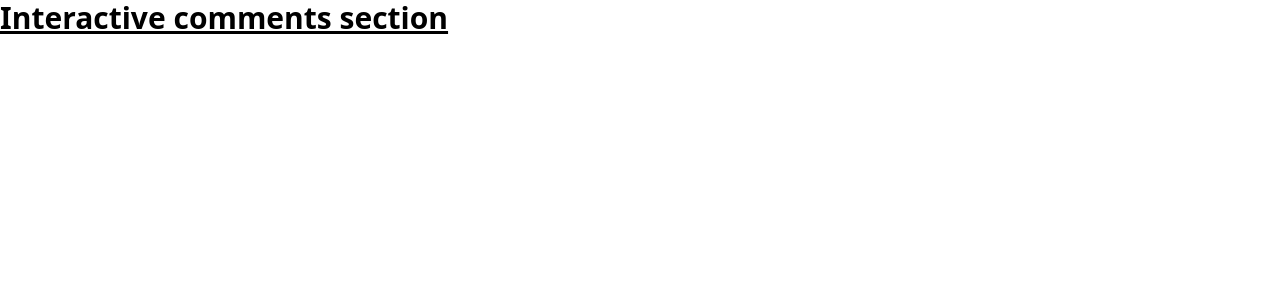
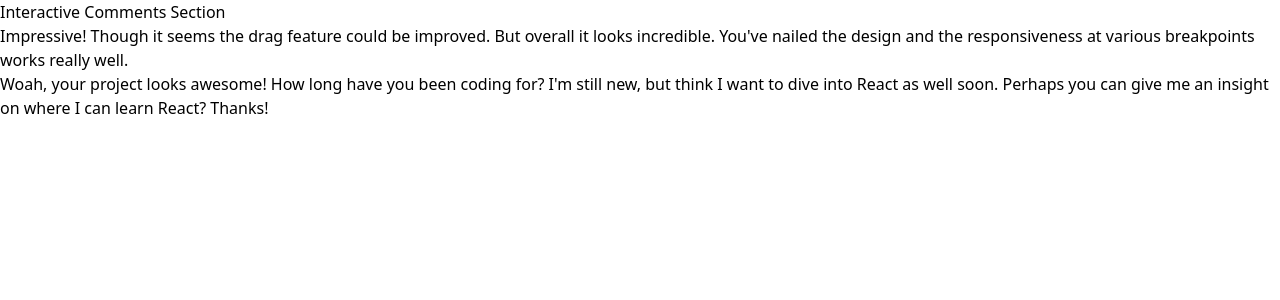
Before and after one commit to SanazBHMN/interactive-comments-section, a React (Vite) app: page / in a window 1280 px wide. Shown: the top 300 px of the page. Built offline with nearby package versions, Linux system fonts and the light colour scheme.

Commit message:
Implement comment-related components

```diff
--- a/src/App.tsx
+++ b/src/App.tsx
@@ -1,6 +1,18 @@
+// import components
+import CommentsList from "./components/CommentsList";
+// import static data
+import data from "../utils/data.json";
+
 function App() {
+  // console.log(data);
+
+  const comments = data.comments;
+
   return (
-    <p className="text-3xl font-bold underline">Interactive comments section</p>
+    <div className="App">
+      <h1>Interactive Comments Section</h1>
+      <CommentsList comments={comments} />
+    </div>
   );
 }
 
--- /dev/null
+++ b/src/components/Comment.tsx
@@ -0,0 +1,13 @@
+// import types
+import type { Comment as CommentType } from "../types";
+
+interface CommentProps {
+  comment: CommentType;
+}
+
+function Comment({ comment }: CommentProps) {
+  console.log(comment);
+  return <div>{comment.content}</div>;
+}
+
+export default Comment;
--- /dev/null
+++ b/src/components/CommentsList.tsx
@@ -0,0 +1,21 @@
+// import components
+import Comment from "./Comment";
+// import types
+import type { Comment as CommentType } from "../types";
+
+interface CommentsListProps {
+  comments: Array<CommentType>;
+}
+
+function CommentsList({ comments }: CommentsListProps) {
+  console.log(comments);
+  return (
+    <ul>
+      {comments.map((comment) => (
+        <Comment key={comment.id} comment={comment} />
+      ))}
+    </ul>
+  );
+}
+
+export default CommentsList;
```
